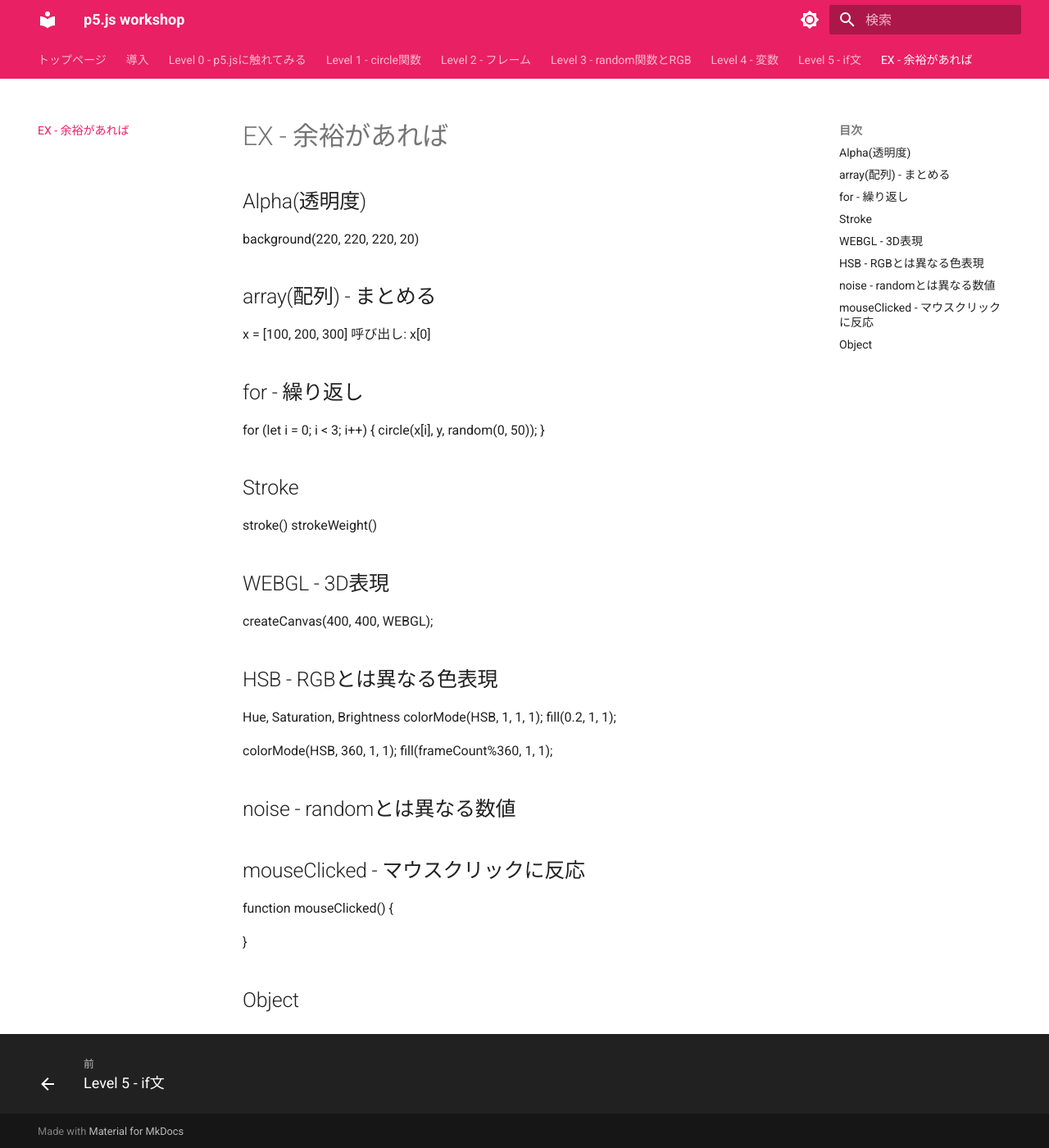
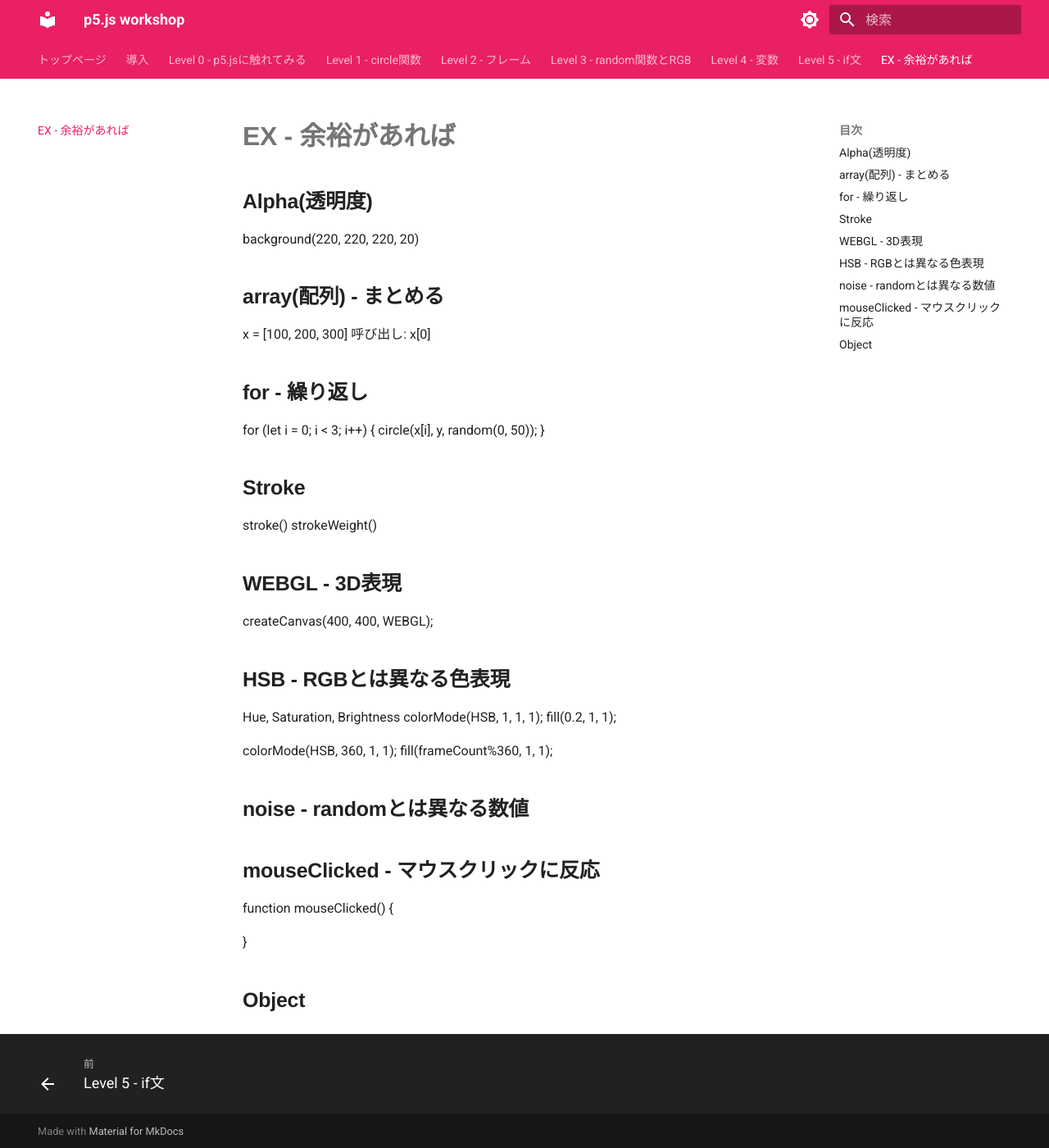
Before and after one commit to v76nl/gdgs-p5-workshop, an MkDocs documentation site: the page built from docs/EX.md, in a window 1280 px wide and 1400 px high. Shown: the whole window at 82% size. Built offline with MkDocs 1.6.1 and Material for MkDocs 9.7.7, drawn with Linux system fonts in a browser that asks for light colours.

Commit message:
style: 見出しデザイン変更

```diff
--- /dev/null
+++ b/docs/stylesheets/custom.css
@@ -0,0 +1,10 @@
+/* 見出しのデザインを上書きする */
+.md-typeset h1,
+.md-typeset h2,
+.md-typeset h3,
+.md-typeset h4,
+.md-typeset h5,
+.md-typeset h6 {
+    font-family: "Helvetica Neue", sans-serif, Arial, "Hiragino Kaku Gothic ProN", "Hiragino Sans", Meiryo;
+    font-weight: 700;
+}
--- a/mkdocs.yml
+++ b/mkdocs.yml
@@ -28,6 +28,9 @@ theme:
         - navigation.footer
         - navigation.top
 
+extra_css:
+    - stylesheets/custom.css
+
 nav:
     - トップページ: index.md
     - 導入: intro.md
```
